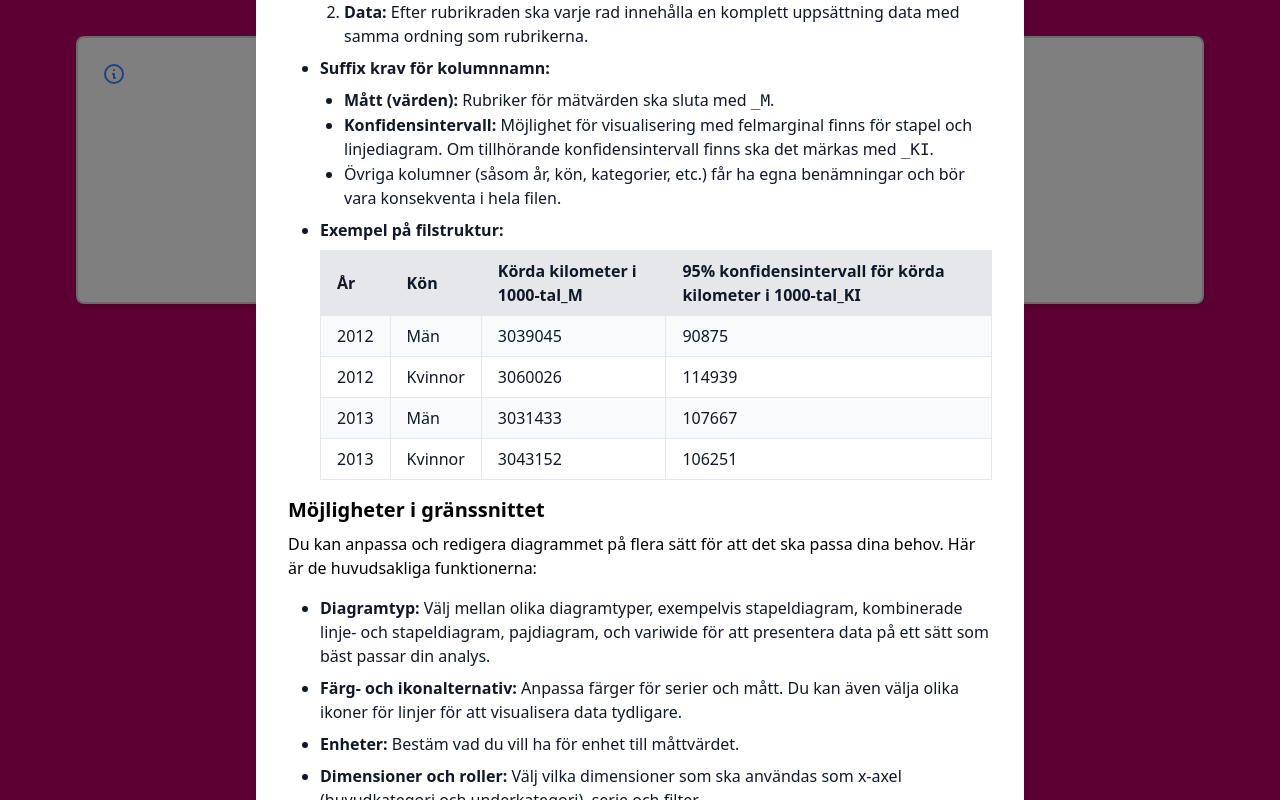
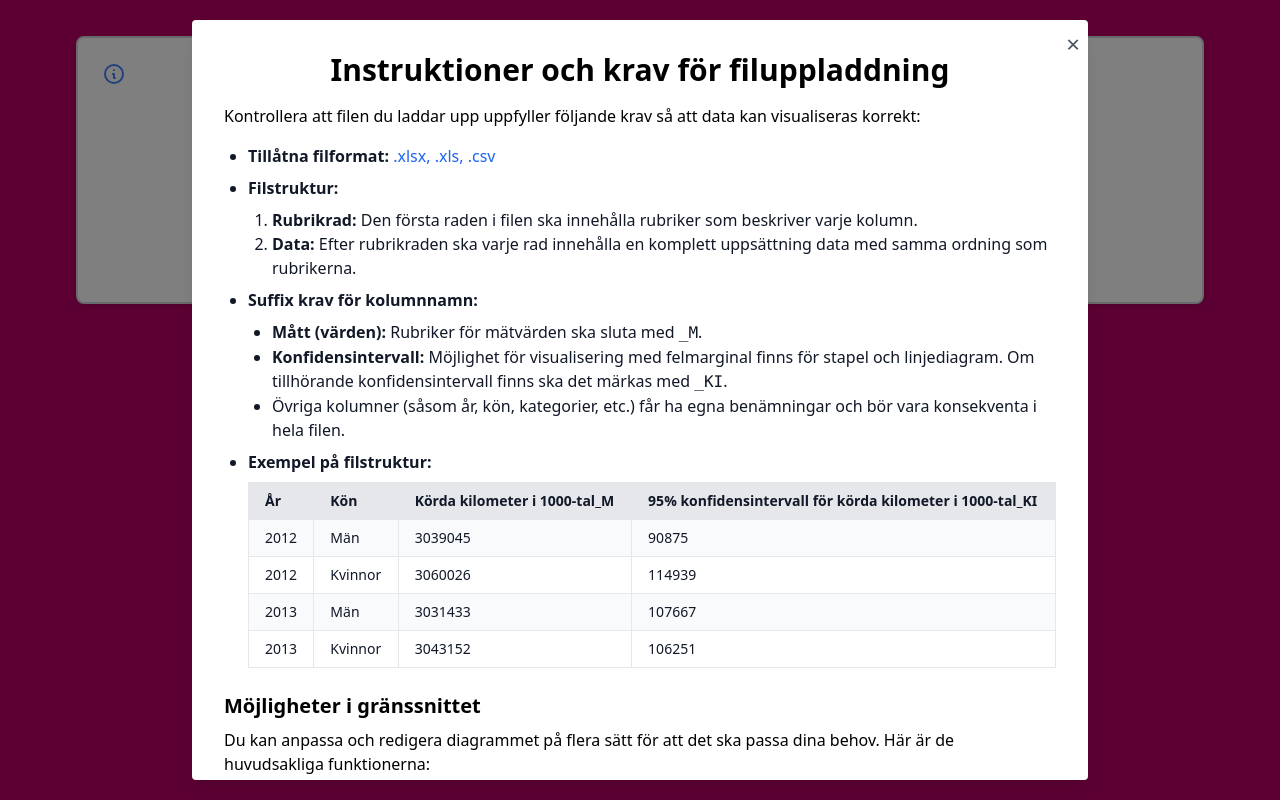
Before and after one commit to jacobbirke/Trafa-Statistik, a React (Vite) app in the folder Trafa-visualisering/: page / in a window 1280 px wide. Built offline with nearby package versions, Linux system fonts and the light colour scheme; no server answers; what highcharts-grouped-categories would draw is missing.

Commit message:
infoModal repsonsive

```diff
--- a/Trafa-visualisering/src/components/ChartWizard/steps/InputFileStep.tsx
+++ b/Trafa-visualisering/src/components/ChartWizard/steps/InputFileStep.tsx
@@ -10,26 +10,26 @@ const InfoModal: React.FC<{ isOpen: boolean; onClose: () => void }> = ({
   if (!isOpen) return null;
 
   return (
-    <div className="fixed inset-0 z-50 flex items-center justify-center">
+    <div className="fixed inset-0 z-50 flex items-center justify-center px-4">
       <div
         className="absolute inset-0 bg-black opacity-50"
         onClick={onClose}
       ></div>
-      <div className="relative bg-white p-8 rounded shadow-lg max-w-3xl mx-auto z-10">
+      <div className="relative bg-white p-4 md:p-8 rounded shadow-lg w-full max-w-sm md:max-w-2xl lg:max-w-4xl max-h-[95dvh] overflow-y-auto z-10">
         <button
           onClick={onClose}
-          className="absolute top-2 right-2 text-gray-600 hover:text-gray-900"
+          className="absolute top-2 right-2 text-gray-600 hover:text-gray-900 text-2xl"
         >
           &times;
         </button>
-        <h4 className="text-3xl font-bold mb-4 text-center">
+        <h4 className="text-2xl md:text-3xl font-bold mb-4 text-center">
           Instruktioner och krav för filuppladdning
         </h4>
         <p className="mb-4">
           Kontrollera att filen du laddar upp uppfyller följande krav så att
           data kan visualiseras korrekt:
         </p>
-        <ul className="list-disc pl-8 mb-4 text-gray-900">
+        <ul className="list-disc pl-6 mb-4 text-gray-900 space-y-2 text-sm md:text-base">
           <li className="mb-2">
             <strong>Tillåtna filformat:</strong>{" "}
             <span className="text-blue-600">.xlsx, .xls, .csv</span>
@@ -69,7 +69,7 @@ const InfoModal: React.FC<{ isOpen: boolean; onClose: () => void }> = ({
           <li className="mb-2">
             <strong>Exempel på filstruktur:</strong>
             <div className="overflow-x-auto mt-2">
-              <table className="min-w-full bg-white border border-gray-300">
+              <table className="min-w-full bg-white border border-gray-300 text-sm">
                 <thead className="bg-gray-200">
                   <tr>
                     <th className="border px-4 py-2 text-left">År</th>
@@ -113,12 +113,12 @@ const InfoModal: React.FC<{ isOpen: boolean; onClose: () => void }> = ({
           </li>
         </ul>
 
-        <h2 className="text-xl font-bold mb-2">Möjligheter i gränssnittet</h2>
+        <h2 className="text-lg md:text-xl font-bold mb-2 mt-6">Möjligheter i gränssnittet</h2>
         <p className="mb-4">
-          Du kan anpassa och redigera diagrammet på flera sätt för
-          att det ska passa dina behov. Här är de huvudsakliga funktionerna:
+          Du kan anpassa och redigera diagrammet på flera sätt för att det ska
+          passa dina behov. Här är de huvudsakliga funktionerna:
         </p>
-        <ul className="list-disc pl-8 space-y-2 text-gray-900">
+        <ul className="list-disc pl-6 space-y-2 text-gray-900 text-sm md:text-base">
           <li>
             <strong>Diagramtyp:</strong> Välj mellan olika diagramtyper,
             exempelvis stapeldiagram, kombinerade linje- och stapeldiagram,
@@ -131,8 +131,8 @@ const InfoModal: React.FC<{ isOpen: boolean; onClose: () => void }> = ({
             visualisera data tydligare.
           </li>
           <li>
-            <strong>Enheter:</strong> Bestäm vad du vill ha för enhet
-            till måttvärdet.
+            <strong>Enheter:</strong> Bestäm vad du vill ha för enhet till
+            måttvärdet.
           </li>
           <li>
             <strong>Dimensioner och roller:</strong> Välj vilka dimensioner som
@@ -195,9 +195,7 @@ export const InputFileStep: React.FC<Props> = ({
           />
         </svg>
       </button>
-
       <InfoModal isOpen={showInstructions} onClose={toggleInstructions} />
-
       <div>
         <h3 className="text-2xl font-bold text-center">Ladda upp fil</h3>
         <h6 className="text-center mb-10">
@@ -210,14 +208,13 @@ export const InputFileStep: React.FC<Props> = ({
           className="m-5 block w-full max-w-md text-sm text-gray-600 file:py-2 file:px-4 file:border file:border-gray-300 file:rounded mx-auto"
         />
       </div>
-
       <Button
         onClick={() => setStep("select-diagram-type")}
         variant="primary"
         className="w-full max-w-md mx-auto mt-5"
       >
         Nästa
-      </Button>
+      </Button>{" "}
     </Card>
   );
 };
```
